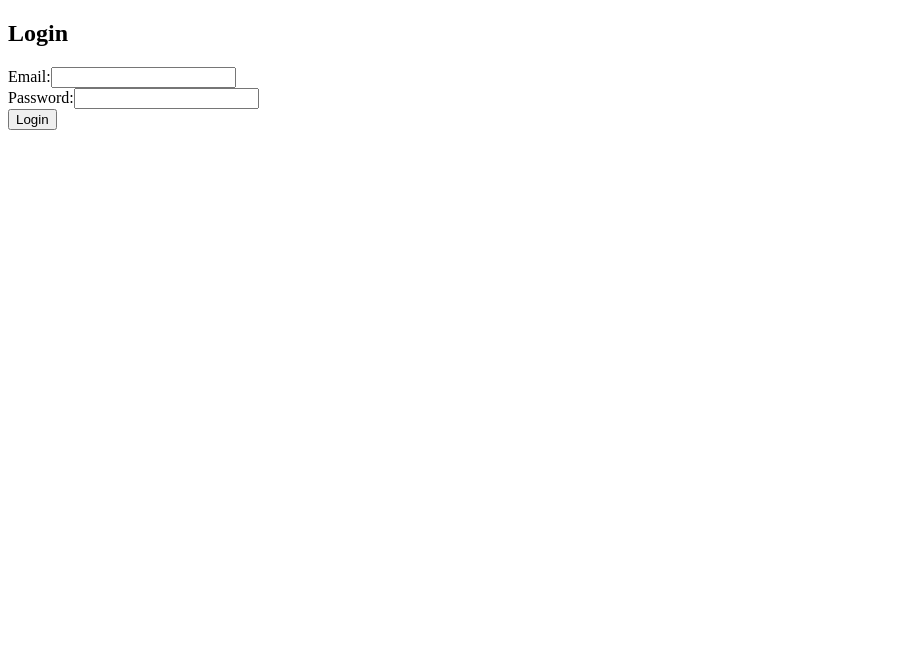
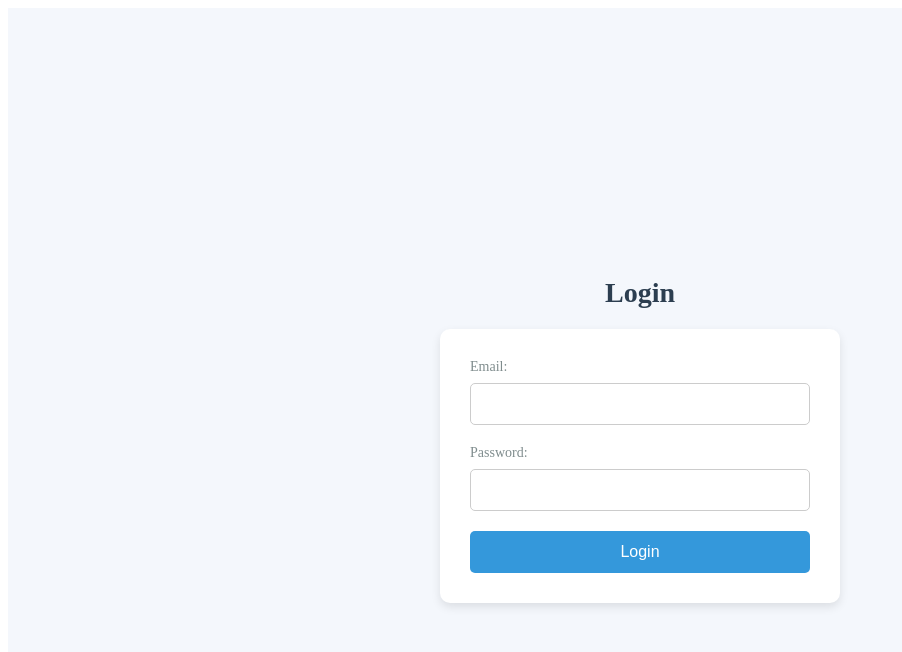
Before and after one commit to siddique-ansari3/salah-time-app, an Angular app: page /login in a window 1280 px wide. Shown: the top 652 px of the page, without its empty margins (0-902 px from the left). Built offline with nearby package versions, Linux system fonts and the light colour scheme.

Commit message:
added localization.

```diff
--- a/src/app/auth.service.ts
+++ b/src/app/auth.service.ts
@@ -1,12 +1,13 @@
 import { Injectable } from '@angular/core';
 import { HttpClient } from '@angular/common/http';
 import { Observable } from 'rxjs';
+import { environment } from '../environments/environment';
 
 @Injectable({
   providedIn: 'root'
 })
 export class AuthService {
-  private apiUrl = 'http://localhost:5002';
+  private apiUrl = environment.apiUrl;
 
   constructor(private http: HttpClient) {}
 
--- a/src/app/login/login.component.css
+++ b/src/app/login/login.component.css
@@ -0,0 +1,99 @@
+/* Login Container */
+.login-container {
+    display: flex;
+    flex-direction: column;
+    align-items: center;
+    justify-content: center;
+    min-height: 100vh;
+    background-color: #f4f7fc;
+    padding: 20px;
+  }
+
+  /* Form Styles */
+  .login-container form {
+    background-color: #fff;
+    padding: 30px;
+    border-radius: 10px;
+    box-shadow: 0 4px 10px rgba(0, 0, 0, 0.1);
+    width: 100%;
+    max-width: 400px;
+    box-sizing: border-box;
+  }
+
+  /* Heading */
+  .login-container h2 {
+    margin-bottom: 20px;
+    color: #2c3e50;
+    font-size: 28px;
+    text-align: center;
+  }
+
+  /* Labels */
+  .login-container label {
+    display: block;
+    margin-bottom: 8px;
+    font-size: 14px;
+    color: #7f8c8d;
+  }
+
+  /* Inputs */
+  .login-container input {
+    width: 100%;
+    padding: 12px;
+    margin-bottom: 20px;
+    border: 1px solid #ccc;
+    border-radius: 5px;
+    font-size: 14px;
+    box-sizing: border-box;
+  }
+
+  .login-container input:focus {
+    border-color: #3498db;
+    outline: none;
+    box-shadow: 0 0 5px rgba(52, 152, 219, 0.5);
+  }
+
+  /* Submit Button */
+  .login-container button {
+    width: 100%;
+    padding: 12px;
+    background-color: #3498db;
+    color: white;
+    border: none;
+    border-radius: 5px;
+    cursor: pointer;
+    font-size: 16px;
+    transition: background-color 0.3s ease;
+  }
+
+  .login-container button:hover {
+    background-color: #2980b9;
+  }
+
+  .login-container button:active {
+    transform: translateY(1px);
+  }
+
+  /* Error Message */
+  .login-container p {
+    margin-top: 15px;
+    color: #e74c3c;
+    font-size: 14px;
+    text-align: center;
+  }
+
+  /* Mobile Responsive */
+  @media (max-width: 600px) {
+    .login-container form {
+      width: 90%;
+      padding: 20px;
+    }
+
+    .login-container h2 {
+      font-size: 24px;
+    }
+
+    .login-container button {
+      font-size: 14px;
+    }
+  }
--- a/src/app/mosque.service.ts
+++ b/src/app/mosque.service.ts
@@ -2,12 +2,13 @@ import { Injectable } from '@angular/core';
 import { HttpClient } from '@angular/common/http';
 import { Observable } from 'rxjs';
 import { Mosque } from './mosques/mosque.model'; // Import the Mosque interface
+import { environment } from '../environments/environment';
 
 @Injectable({
   providedIn: 'root',
 })
 export class MosqueService {
-  private apiUrl = 'http://localhost:5002/mosques'; // your backend API
+  private apiUrl = environment.apiUrl + '/mosques';
 
   constructor(private http: HttpClient) {}
 
--- a/src/app/mosques/mosques.component.css
+++ b/src/app/mosques/mosques.component.css
@@ -1,84 +1,234 @@
-/* General styles */
+/* Global Styles */
 body {
-    font-family: Arial, sans-serif;
-    background-color: #f4f4f9;
+  font-family: 'Arial', sans-serif;
   margin: 0;
   padding: 0;
-    display: flex;
-    justify-content: center;
-    align-items: center;
-    height: 100vh;
+  background-color: #f4f7fc;
+  color: #333;
+}
+
+h1, h3, h2 {
+  color: #2c3e50;
+  margin: 0;
+  padding: 10px 0;
 }
 
 .container {
-    display: flex;
-    flex-direction: column;
-    align-items: center;
-    background-color: #fff;
-    border-radius: 8px;
-    box-shadow: 0 2px 10px rgba(0, 0, 0, 0.1);
-    width: 90%;
-    max-width: 800px;
+  width: 80%;
+  margin: 0 auto;
+  max-width: 1200px;
   padding: 20px;
 }
 
-  /* Form and input fields styling */
-  form {
-    display: flex;
-    flex-direction: column;
-    gap: 15px;
-    width: 100%;
+/* Search Bar */
+.search-bar {
+  margin-bottom: 30px;
+  text-align: center;
 }
 
-  input[type="text"] {
+.search-bar input {
   padding: 10px;
+  width: 70%;
+  max-width: 500px;
   border: 1px solid #ccc;
   border-radius: 5px;
-    width: 100%;
   font-size: 16px;
+  outline: none;
 }
 
-  button {
-    padding: 10px;
-    background-color: #4CAF50;
+.search-bar input:focus {
+  border-color: #3498db;
+}
+
+/* Center Login Button */
+.login-container {
+  display: flex;
+  justify-content: center;
+  margin: 20px 0;
+}
+
+.login-container button {
+  padding: 10px 24px;
+  background-color: #3498db;
   color: white;
   border: none;
   border-radius: 5px;
   cursor: pointer;
+  font-size: 16px;
+  box-shadow: 0 4px 6px rgba(0, 0, 0, 0.1);
+  transition: background-color 0.3s ease, transform 0.2s ease;
 }
 
-  button:hover {
-    background-color: #45a049;
+.login-container button:hover {
+  background-color: #2980b9;
+  transform: translateY(-2px);
 }
 
-  /* Center the mosque list */
-  ul {
-    list-style-type: none;
-    padding: 0;
-    margin-top: 20px;
-    width: 100%;
+.login-container button:active {
+  transform: translateY(1px);
 }
 
-  li {
-    background-color: #f9f9f9;
-    padding: 15px;
-    border-radius: 5px;
-    margin-bottom: 10px;
-    box-shadow: 0 1px 5px rgba(0, 0, 0, 0.1);
+/* Form Container */
+.form-container {
+  background-color: #fff;
+  padding: 20px;
+  border-radius: 10px;
+  box-shadow: 0 4px 8px rgba(0, 0, 0, 0.1);
+  margin-top: 30px;
 }
 
-  li button {
-    background-color: #f44336;
-    margin-right: 10px;
+.form-container h3 {
+  margin-bottom: 20px;
 }
 
-  li button:hover {
-    background-color: #e53935;
+form label {
+  font-size: 14px;
+  color: #7f8c8d;
+  display: block;
+  margin-bottom: 5px;
 }
 
-  @media (max-width: 768px) {
-    .container {
+form input {
+  padding: 12px;
+  width: 90%;
+  margin-bottom: 20px;
+  border-radius: 5px;
+  border: 1px solid #ccc;
+  font-size: 14px;
+}
+
+form button {
+  padding: 12px 20px;
+  background-color: #3498db;
+  color: white;
+  border: none;
+  border-radius: 5px;
+  cursor: pointer;
   width: 100%;
+  font-size: 16px;
+  margin: 4px 0px;
+}
+
+form button:hover {
+  background-color: #2980b9;
+}
+
+/* Filter */
+.filter {
+  display: flex;
+  justify-content: space-between;
+  margin-top: 30px;
+  margin-bottom: 30px;
+}
+
+.filter select {
   padding: 10px;
+  font-size: 14px;
+  border: 1px solid #ccc;
+  border-radius: 5px;
+  width: 30%;
+  margin: 2px;
 }
+
+/* Mosque List */
+.mosques-list ul {
+  list-style: none;
+  padding: 0;
 }
+
+.mosques-list li {
+  background-color: #fff;
+  padding: 20px;
+  margin-bottom: 20px;
+  border-radius: 10px;
+  box-shadow: 0 4px 8px rgba(0, 0, 0, 0.1);
+  display: flex;
+  flex-direction: column;
+}
+
+.mosques-list h3 {
+  margin: 0;
+  font-size: 22px;
+  color: #2c3e50;
+}
+
+.mosques-list p {
+  margin: 5px 0;
+  font-size: 16px;
+  color: #7f8c8d;
+}
+
+.mosques-list button {
+  padding: 10px;
+  background-color: #3498db;
+  color: white;
+  border: none;
+  border-radius: 5px;
+  cursor: pointer;
+  margin: 5px;
+}
+
+.mosques-list button:hover {
+  background-color: #2980b9;
+}
+
+.mosques-list .actions {
+  display: flex;
+  justify-content: space-between;
+}
+
+.mosques-list .actions button {
+  margin-left: 10px;
+}
+
+/* Mosque Details */
+.mosque-details {
+  background-color: #fff;
+  padding: 20px;
+  border-radius: 10px;
+  box-shadow: 0 4px 8px rgba(0, 0, 0, 0.1);
+  margin-top: 30px;
+}
+
+.mosque-details h3 {
+  font-size: 24px;
+  margin-bottom: 20px;
+  color: #2c3e50;
+}
+
+.mosque-details p {
+  font-size: 18px;
+  color: #7f8c8d;
+}
+
+.add-mosque-container {
+  text-align: right;
+  margin-bottom: 20px;
+}
+
+.add-mosque-container {
+  display: flex;
+  justify-content: center;
+  margin-bottom: 30px;
+}
+
+.add-mosque-container button {
+  padding: 12px 24px;
+  background-color: #27ae60;  /* Green color to distinguish from other buttons */
+  color: white;
+  border: none;
+  border-radius: 5px;
+  font-size: 16px;
+  cursor: pointer;
+  box-shadow: 0 4px 6px rgba(0, 0, 0, 0.1);
+  transition: background-color 0.3s ease, transform 0.2s ease;
+}
+
+.add-mosque-container button:hover {
+  background-color: #219150;
+  transform: translateY(-2px);  /* Slight lift on hover */
+}
+
+.add-mosque-container button:active {
+  transform: translateY(1px);  /* Button press effect */
+}
--- a/src/app/mosques/mosques.component.ts
+++ b/src/app/mosques/mosques.component.ts
@@ -42,6 +42,7 @@ export class MosquesComponent {
     },
   };
   isEditing = false;
+  isAddOrUpdateFormVisible = false;
 
   sortBy: string = 'name';
   sortOrder: 'asc' | 'desc' = 'asc';
@@ -140,6 +141,7 @@ export class MosquesComponent {
     if (this.authService.isAuthenticated()) {
       this.newMosque = { ...mosque };
       this.isEditing = true;
+      this.isAddOrUpdateFormVisible = true;
     }
   }
 
@@ -154,6 +156,16 @@ export class MosquesComponent {
         this.loadMosques();
         this.resetForm();
       });
+    }
+    this.toggleAddOrUpdateMosqueForm();
+  }
+
+  toggleAddOrUpdateMosqueForm(): void {
+    this.isAddOrUpdateFormVisible = !this.isAddOrUpdateFormVisible;
+    if (!this.isAddOrUpdateFormVisible) {
+      // Reset form when closing
+      this.resetForm();
+      this.isEditing = false;
     }
   }
 
--- /dev/null
+++ b/src/environments/environment.prod.ts
@@ -0,0 +1,4 @@
+export const environment = {
+    production: true,
+    apiUrl: 'https://salah-time-backend.onrender.com',
+  };
--- /dev/null
+++ b/src/environments/environment.ts
@@ -0,0 +1,4 @@
+export const environment = {
+    production: false,
+    apiUrl: 'http://localhost:5002',
+  };
```
Also changed, not shown: src/app/mosques/mosques.component.html (+146 -76 lines). Lines whose indentation alone changed are shown as unchanged.
